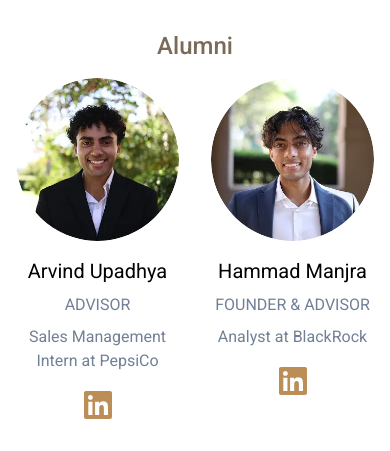
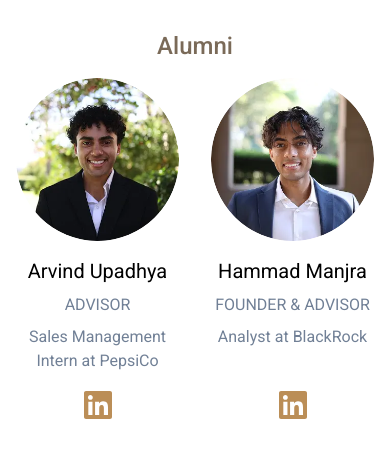
Before and after one commit to acm-ucr/hcg, a Next.js app: page /alumni in a window 390 px wide. Shown: the part 334-785 px from the top of the page. Built offline with nearby package versions, Linux system fonts and the light colour scheme.

Commit message:
Tweaks to alumni card to improve spacing

```diff
--- a/src/components/alumni/AlumniCard.tsx
+++ b/src/components/alumni/AlumniCard.tsx
@@ -18,7 +18,7 @@ const AlumniCard = ({
   linkedin,
 }: AlumniCardProps) => {
   return (
-    <div className="flex h-[55vh] flex-col items-center p-4 text-center md:h-[45vh] xl:h-full">
+    <div className="flex h-full flex-col items-center p-4 text-center">
       <Image src={image} alt={name} className="mb-4 rounded-full" />
 
       <div className="mb-2 text-xl">{name}</div>
@@ -27,7 +27,7 @@ const AlumniCard = ({
 
       <div className="text-hcg-dark-gray mb-4">{currentOccupation}</div>
 
-      <Link href={linkedin} target="_blank">
+      <Link href={linkedin} target="_blank" className="mt-auto">
         <FaLinkedin className="text-hcg-gold h-8 w-8" />
       </Link>
     </div>
--- a/src/components/alumni/AlumniMapping.tsx
+++ b/src/components/alumni/AlumniMapping.tsx
@@ -4,9 +4,9 @@ import { AlumniData } from "@/data/AlumniData";
 
 const AlumniMapping = () => {
   return (
-    <div className="flex flex-row flex-wrap items-center justify-center">
+    <div className="flex flex-row flex-wrap justify-center">
       {AlumniData.map((member, index) => (
-        <div key={index} className="flex w-1/2 justify-center md:w-1/3">
+        <div key={index} className="w-1/2 md:w-1/3">
           <AlumniCard
             key={index}
             name={member.name}
```
